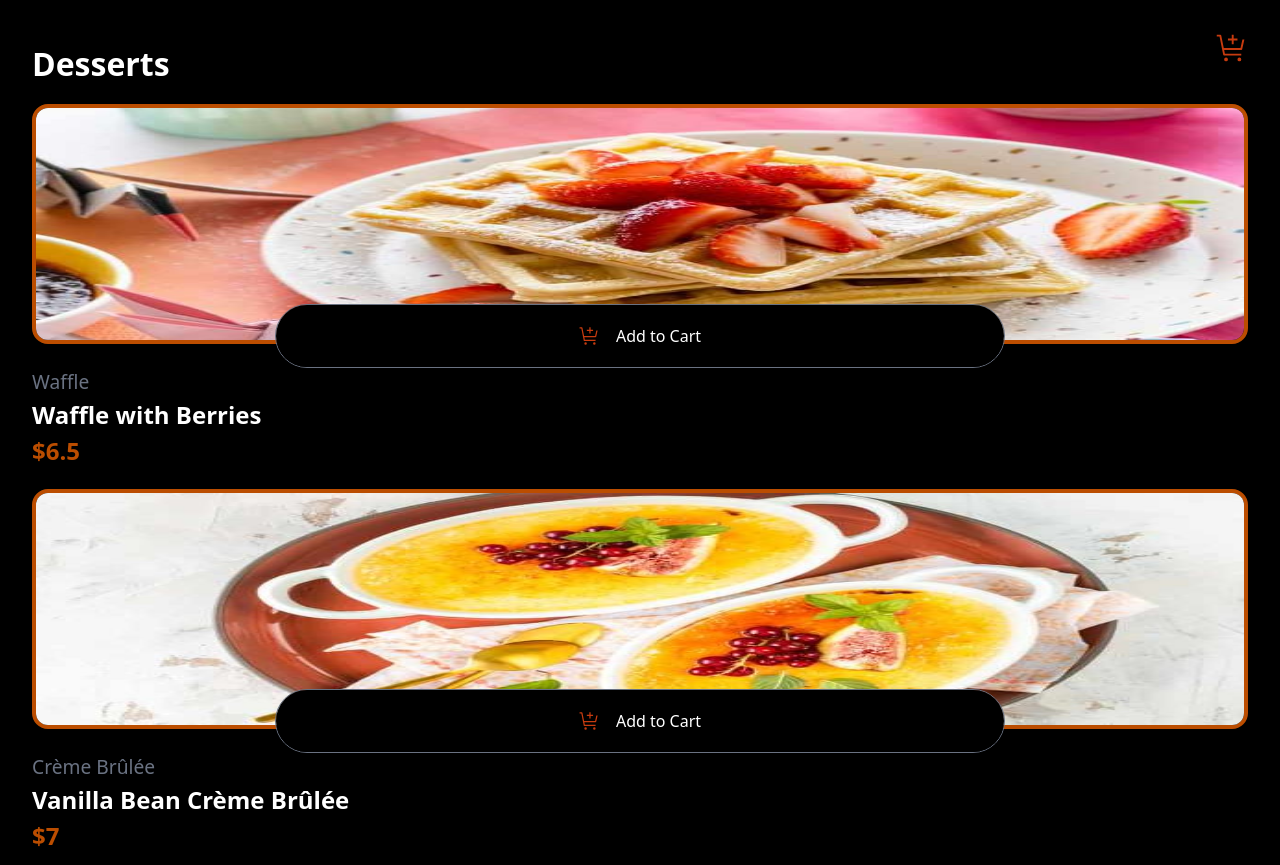
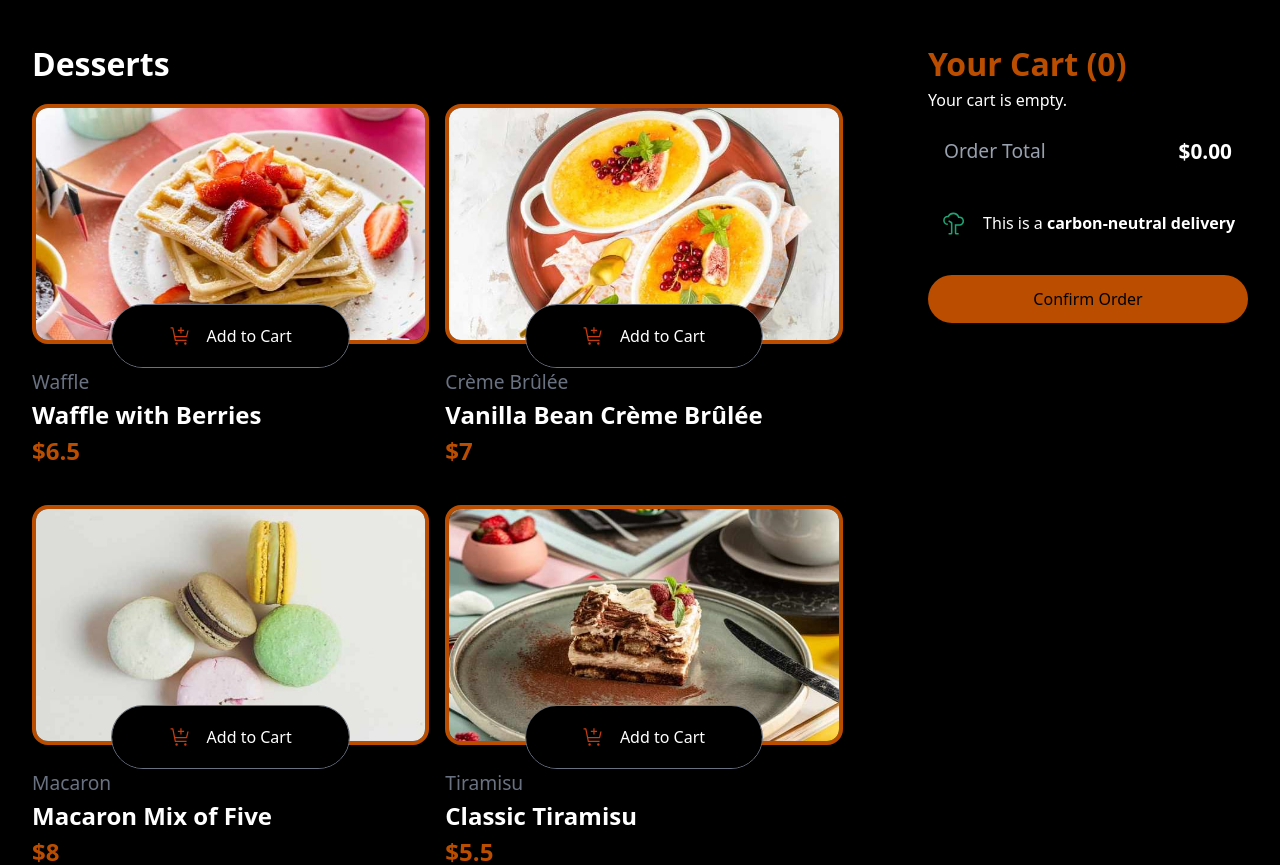
Before and after one commit to Uche44/interactive-cart, a React (Vite) app: page / in a window 1280 px wide. Shown: the top 865 px of the page. Built offline with nearby package versions, Linux system fonts and the light colour scheme.

Commit message:
finished cart functionality

```diff
--- a/src/components/Cart.jsx
+++ b/src/components/Cart.jsx
@@ -14,14 +14,28 @@ const Cart = ({ cartItems, setCartItems }) => {
     fetchCartItems();
   }, [cartItems]);
 
+  // Calculate total number of items (sum of all quantities)
+  const getTotalItems = () => {
+    return cartItems.reduce((total, item) => total + item.quantity, 0);
+  };
+
+  // Calculate total order price
+  const getOrderTotal = () => {
+    return cartItems
+      .reduce((total, item) => total + item.price * item.quantity, 0)
+      .toFixed(2);
+  };
+
   return (
     <section
       id="cart"
-      className="w-full h-fit flex flex-col items-start mt-10"
+      className="w-full h-fit flex flex-col items-start mt-10 md:mt-0 md:fixed md:right-0 md:top-0 md:w-[30%] md:h-screen bg-black px-8 py-10 overflow-y-auto"
     >
+      {/* Updated to show total items (not just array length) */}
       <h1 className="text-amber-700 font-bold text-[2rem]">
-        Your Cart ({cartItems.length})
+        Your Cart ({getTotalItems()})
       </h1>
+
       <div className="w-full h-fit">
         {cartItems.length === 0 ? (
           <p className="text-white">Your cart is empty.</p>
@@ -39,7 +53,7 @@ const Cart = ({ cartItems, setCartItems }) => {
                   {item.quantity}x
                 </p>
                 <p className="text-gray-400 text-[1.2rem]">@${item.price}</p>
-                <p className="text-gray-500  font-semibold text-[1.2rem]">
+                <p className="text-gray-500 font-semibold text-[1.2rem]">
                   ${(item.price * item.quantity).toFixed(2)}
                 </p>
               </div>
@@ -52,7 +66,9 @@ const Cart = ({ cartItems, setCartItems }) => {
 
         <div className="w-full h-fit flex justify-between items-center mt-6 px-4">
           <p className="text-gray-400 text-[1.2rem]">Order Total</p>
-          <h2 className="font-bold text-white text-[1.3rem]">$total</h2>
+          <h2 className="font-bold text-white text-[1.3rem]">
+            ${getOrderTotal()}
+          </h2>
         </div>
       </div>
 
--- a/src/components/FoodItem.jsx
+++ b/src/components/FoodItem.jsx
@@ -1,14 +1,28 @@
 import { dessertList } from "../lib/constants";
-import { useState } from "react";
+import { useState, useEffect } from "react";
 
-const FoodItem = ({ quantity, setQuantity, cartItems, setCartItems }) => {
+const FoodItem = ({ cartItems, setCartItems }) => {
   const [desserts, setDesserts] = useState(
-    dessertList.map((dessert) => ({
-      ...dessert,
-      onCartAdded: false,
-      quantity: 1,
-    }))
+    dessertList.map((dessert) => {
+      const cartItem = cartItems.find((item) => item.name === dessert.name);
+      return {
+        ...dessert,
+        onCartAdded: !!cartItem,
+        quantity: cartItem ? cartItem.quantity : 1,
+      };
+    })
   );
+
+  useEffect(() => {
+    setDesserts((prevDesserts) =>
+      prevDesserts.map((dessert) => {
+        const cartItem = cartItems.find((item) => item.name === dessert.name);
+        return cartItem
+          ? { ...dessert, quantity: cartItem.quantity, onCartAdded: true }
+          : dessert;
+      })
+    );
+  }, [cartItems]);
 
   const addToCart = (index) => {
     const dessertToAdd = desserts[index];
@@ -17,16 +31,16 @@ const FoodItem = ({ quantity, setQuantity, cartItems, setCartItems }) => {
       const isItemInCart = prevCartItems.some(
         (item) => item.name === dessertToAdd.name
       );
+      if (isItemInCart) return prevCartItems;
 
-      if (isItemInCart) {
-        console.log("Item already in cart");
-        return prevCartItems;
-      }
-
-      const updatedCart = [...prevCartItems, { ...dessertToAdd, quantity: 1 }];
-
+      const updatedCart = [
+        ...prevCartItems,
+        {
+          ...dessertToAdd,
+          quantity: dessertToAdd.quantity,
+        },
+      ];
       localStorage.setItem("cartItems", JSON.stringify(updatedCart));
-      console.log("Item added to cart", updatedCart);
       return updatedCart;
     });
 
@@ -37,29 +51,26 @@ const FoodItem = ({ quantity, setQuantity, cartItems, setCartItems }) => {
     );
   };
 
-  const incrementQuantity = (index) => {
-    const updatedDesserts = desserts.map((dessert, i) =>
-      i === index ? { ...dessert, quantity: dessert.quantity + 1 } : dessert
-    );
-    setDesserts(updatedDesserts);
+  const adjustQuantity = (index, change) => {
+    setDesserts((prevDesserts) => {
+      const newQuantity = prevDesserts[index].quantity + change;
+      return prevDesserts.map((dessert, i) =>
+        i === index
+          ? {
+              ...dessert,
+              quantity: Math.max(1, newQuantity),
+            }
+          : dessert
+      );
+    });
   };
 
-  const decrementQuantity = (index) => {
-    const updatedDesserts = desserts.map((dessert, i) =>
-      i === index && dessert.quantity > 0
-        ? { ...dessert, quantity: dessert.quantity - 1 }
-        : dessert
-    );
-    setDesserts(updatedDesserts);
-  };
-
-  const updateCartQuantity = (index) => {
-    const dessertToUpdate = desserts[index];
-
+  const syncQuantityToCart = (index) => {
+    const dessert = desserts[index];
     setCartItems((prevCartItems) => {
       const updatedCart = prevCartItems.map((item) =>
-        item.name === dessertToUpdate.name
-          ? { ...item, quantity: dessertToUpdate.quantity }
+        item.name === dessert.name
+          ? { ...item, quantity: dessert.quantity }
           : item
       );
       localStorage.setItem("cartItems", JSON.stringify(updatedCart));
@@ -68,9 +79,9 @@ const FoodItem = ({ quantity, setQuantity, cartItems, setCartItems }) => {
   };
 
   return (
-    <section className="w-full h-fit flex flex-col items-start">
+    <section className="w-full h-fit flex flex-col items-start mr-4">
       <h1 className="text-white font-bold text-[2rem]">Desserts</h1>
-      <div className="w-full h-fit mt-4">
+      <div className="w-full h-fit mt-4 md:grid md:grid-cols-2 gap-4">
         {desserts.map((dessert, index) => (
           <div
             key={index}
@@ -92,39 +103,50 @@ const FoodItem = ({ quantity, setQuantity, cartItems, setCartItems }) => {
               ${dessert.price}
             </h3>
 
-            {/* add to cart div */}
             <div className="w-[60%] border-gray-500 border-1 absolute left-[20%] top-[12.5rem] h-[4rem] rounded-[3rem] overflow-hidden">
-              {!dessert.onCartAdded && (
+              {!dessert.onCartAdded ? (
                 <button
                   onClick={() => addToCart(index)}
-                  className="w-full h-full bg-black flex items-center justify-center gap-4"
+                  className="w-full h-full bg-black flex items-center cursor-pointer justify-center gap-4"
                 >
                   <img
                     src="/assets/images/icon-add-to-cart.svg"
                     alt=""
-                    className=""
                   />
                   <p className="text-white font-medium">Add to Cart</p>
                 </button>
-              )}
-              {dessert.onCartAdded && (
+              ) : (
                 <div className="w-full h-full py-4 px-5 flex justify-between items-center bg-amber-700">
-                  <img
-                    onClick={() => decrementQuantity(index)}
-                    src="/assets/images/icon-decrement-quantity.svg"
-                    alt=""
-                    className="w-7 h-7 rounded-full border-white p-1 border-2"
-                  />
+                  <button
+                    onClick={() => {
+                      adjustQuantity(index, -1);
+                      syncQuantityToCart(index);
+                    }}
+                    disabled={dessert.quantity <= 1}
+                  >
+                    <img
+                      src="/assets/images/icon-decrement-quantity.svg"
+                      alt="Decrease"
+                      className={`w-7 h-7 rounded-full border-white p-1 border-2 ${
+                        dessert.quantity <= 1
+                          ? "opacity-50 cursor-not-allowed"
+                          : ""
+                      }`}
+                    />
+                  </button>
                   <p className="text-white text-[1.5rem]">{dessert.quantity}</p>
-                  <img
+                  <button
                     onClick={() => {
-                      incrementQuantity(index);
-                      updateCartQuantity(index);
+                      adjustQuantity(index, 1);
+                      syncQuantityToCart(index);
                     }}
-                    src="/assets/images/icon-increment-quantity.svg"
-                    alt=""
-                    className="w-7 h-7 rounded-full border-white p-1 border-2"
-                  />
+                  >
+                    <img
+                      src="/assets/images/icon-increment-quantity.svg"
+                      alt="Increase"
+                      className="w-7 h-7 rounded-full border-white p-1 border-2"
+                    />
+                  </button>
                 </div>
               )}
             </div>
--- a/src/pages/HomePage.jsx
+++ b/src/pages/HomePage.jsx
@@ -5,12 +5,15 @@ const HomePage = () => {
   const [cartItems, setCartItems] = useState([]);
   const [quantity, setQuantity] = useState(1);
   return (
-    <section className="w-full min-h-screen bg-black flex flex-col items-center py-10 px-8">
-      <a href="#cart">
+    <section className="w-full min-h-screen bg-black flex flex-col items-center py-10 md:grid md:grid-cols-[2fr_1fr]  px-8">
+      <a
+        href="#cart"
+        className="fixed top-[1rem] right-[2rem] w-[2rem] h-[2rem] mt-4 ml-4"
+      >
         <img
           src="/assets/images/icon-add-to-cart.svg"
           alt=""
-          className="fixed top-[1rem] right-[2rem] w-[2rem] h-[2rem] mt-4 ml-4"
+          className=""
         />
       </a>
       <FoodItem
```
